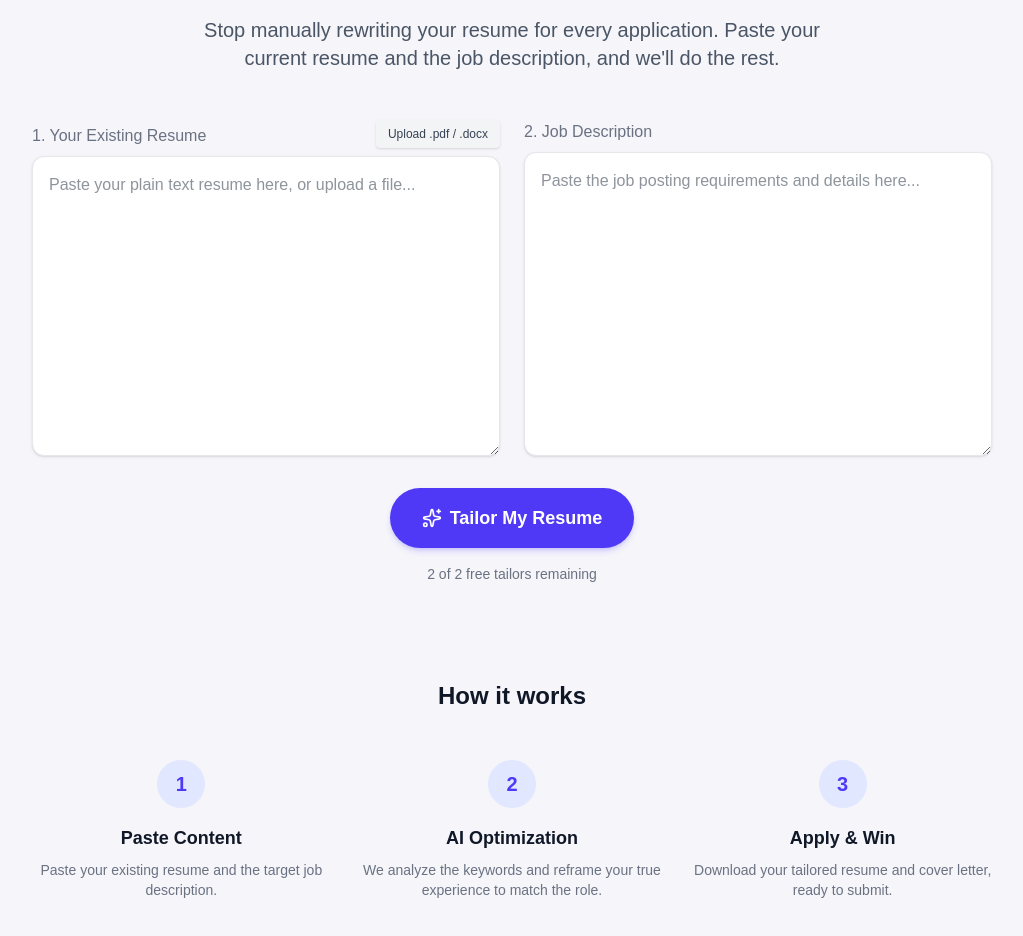
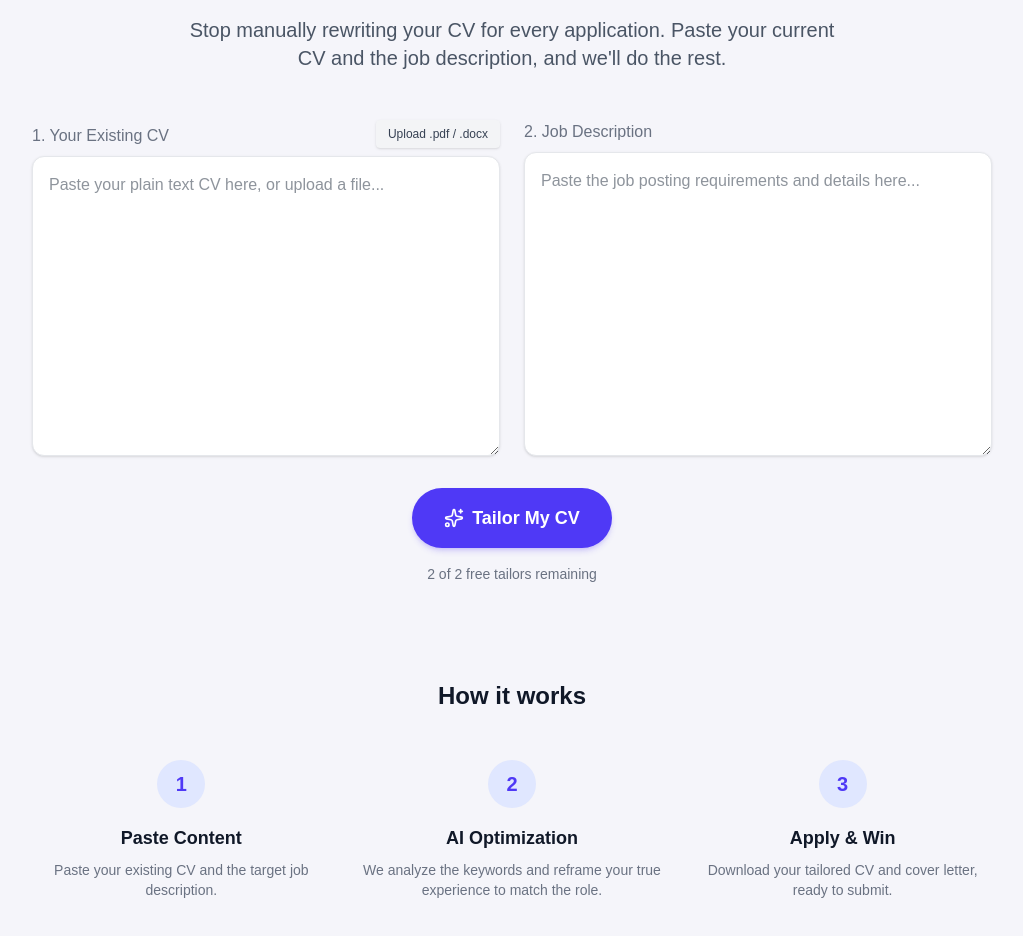
Before and after one commit to iaminaadhikari/AI-Resume-and-Cover-Letter-Tool, a Next.js app: page / in a window 1280 px wide. Shown: the part 260-1196 px from the top of the page, without its empty margins (128-1151 px from the left). Built offline with nearby package versions, Linux system fonts and the light colour scheme.

Commit message:
Rebrand user-facing text from Resume to CV throughout the app

```diff
--- a/src/app/layout.tsx
+++ b/src/app/layout.tsx
@@ -14,8 +14,8 @@ const geistMono = Geist_Mono({
 });
 
 export const metadata: Metadata = {
-  title: "AI Resume & Cover Letter Tool",
-  description: "Tailor your resume for any job description instantly.",
+  title: "AI CV & Cover Letter Tool",
+  description: "Tailor your CV for any job description instantly.",
 };
 
 export default function RootLayout({
--- a/src/app/page.tsx
+++ b/src/app/page.tsx
@@ -76,7 +76,7 @@ export default function Home() {
     setError("");
 
     if (!originalResume.trim() || !jobDescription.trim()) {
-      setError("Please provide both your original resume and the job description.");
+      setError("Please provide both your original CV and the job description.");
       return;
     }
 
@@ -98,7 +98,7 @@ export default function Home() {
 
       if (!response.ok) {
         const errorData = await response.json();
-        throw new Error(errorData.error || "Failed to tailor resume.");
+        throw new Error(errorData.error || "Failed to tailor CV.");
       }
 
       const data = await response.json();
@@ -194,11 +194,11 @@ export default function Home() {
         {/* Header */}
         <div className="text-center mb-12 pt-8">
           <h1 className="text-4xl font-extrabold tracking-tight sm:text-5xl md:text-6xl mb-4 text-gray-900 dark:text-white drop-shadow-none" style={{ textShadow: "none", WebkitTextStroke: "0" }}>
-            Turn any resume into a perfect match for any job <br className="hidden md:block"/>
+            Turn any CV into a perfect match for any job <br className="hidden md:block"/>
             <span className="text-indigo-600 dark:text-indigo-400">— in under a minute</span>
           </h1>
           <p className="max-w-2xl mx-auto text-xl text-gray-600 dark:text-gray-400">
-            Stop manually rewriting your resume for every application. Paste your current resume and the job description, and we'll do the rest.
+            Stop manually rewriting your CV for every application. Paste your current CV and the job description, and we'll do the rest.
           </p>
         </div>
 
@@ -206,7 +206,7 @@ export default function Home() {
         <div className="grid gap-6 md:grid-cols-2 mb-8">
           <div className="flex flex-col">
             <div className="flex justify-between items-end mb-2">
-              <label htmlFor="resume" className="font-medium text-gray-500 dark:text-gray-400">1. Your Existing Resume</label>
+              <label htmlFor="resume" className="font-medium text-gray-500 dark:text-gray-400">1. Your Existing CV</label>
               <div className="relative">
                 <input
                   type="file"
@@ -268,7 +268,7 @@ export default function Home() {
               id="resume"
               value={originalResume}
               onChange={(e) => setOriginalResume(e.target.value)}
-              placeholder="Paste your plain text resume here, or upload a file..."
+              placeholder="Paste your plain text CV here, or upload a file..."
               className="flex-1 min-h-[300px] p-4 border border-gray-200 dark:border-[#333945] rounded-xl bg-white dark:bg-[#20242D] focus:ring-2 focus:ring-indigo-600 dark:focus:ring-indigo-500 outline-none resize-y shadow-sm"
             />
           </div>
@@ -306,7 +306,7 @@ export default function Home() {
             ) : (
               <>
                 <Sparkles className="w-5 h-5" />
-                Tailor My Resume
+                Tailor My CV
               </>
             )}
           </button>
@@ -334,7 +334,7 @@ export default function Home() {
                     : "text-gray-500 dark:text-gray-500 border-b-2 border-transparent hover:text-gray-700 dark:hover:text-gray-300"
                 }`}
               >
-                Tailored Resume
+                Tailored CV
               </button>
               <button
                 onClick={() => setActiveTab("cover_letter")}
@@ -563,7 +563,7 @@ export default function Home() {
               <div className="flex flex-col items-center text-center">
                 <div className="w-12 h-12 bg-indigo-100 dark:bg-indigo-900/30 text-indigo-600 dark:text-indigo-400 rounded-full flex items-center justify-center font-bold text-xl mb-4">1</div>
                 <h3 className="font-semibold text-lg mb-2 text-gray-900 dark:text-white">Paste Content</h3>
-                <p className="text-gray-500 dark:text-gray-400 text-sm">Paste your existing resume and the target job description.</p>
+                <p className="text-gray-500 dark:text-gray-400 text-sm">Paste your existing CV and the target job description.</p>
               </div>
               <div className="flex flex-col items-center text-center">
                 <div className="w-12 h-12 bg-indigo-100 dark:bg-indigo-900/30 text-indigo-600 dark:text-indigo-400 rounded-full flex items-center justify-center font-bold text-xl mb-4">2</div>
@@ -573,7 +573,7 @@ export default function Home() {
               <div className="flex flex-col items-center text-center">
                 <div className="w-12 h-12 bg-indigo-100 dark:bg-indigo-900/30 text-indigo-600 dark:text-indigo-400 rounded-full flex items-center justify-center font-bold text-xl mb-4">3</div>
                 <h3 className="font-semibold text-lg mb-2 text-gray-900 dark:text-white">Apply & Win</h3>
-                <p className="text-gray-500 dark:text-gray-400 text-sm">Download your tailored resume and cover letter, ready to submit.</p>
+                <p className="text-gray-500 dark:text-gray-400 text-sm">Download your tailored CV and cover letter, ready to submit.</p>
               </div>
             </div>
           </div>
--- a/src/components/PaywallModal.tsx
+++ b/src/components/PaywallModal.tsx
@@ -28,7 +28,7 @@ export default function PaywallModal({ isOpen, onClose }: PaywallModalProps) {
             You've reached your free limit
           </h2>
           <p className="max-w-2xl mx-auto mb-12 text-lg text-gray-600 dark:text-gray-400">
-            Upgrade to tailor unlimited resumes and get the perfect job match. Choose the plan that works for you.
+            Upgrade to tailor unlimited CVs and get the perfect job match. Choose the plan that works for you.
           </p>
 
           <div className="grid gap-8 md:grid-cols-2">
```
